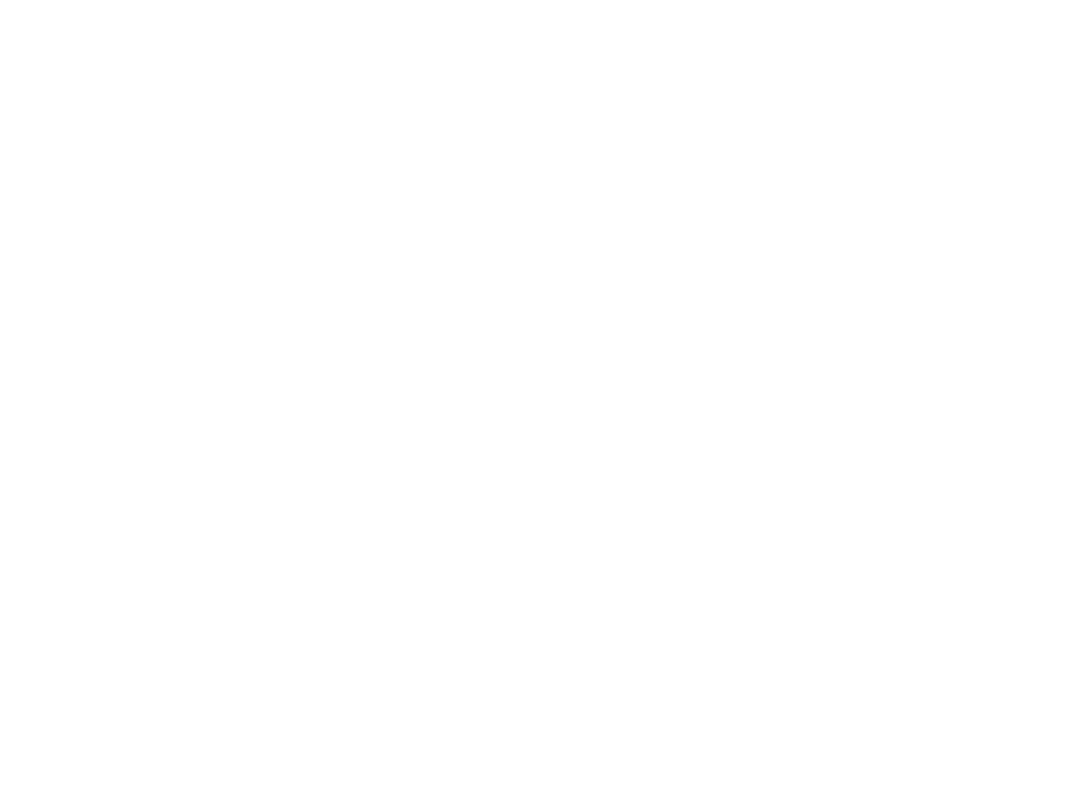
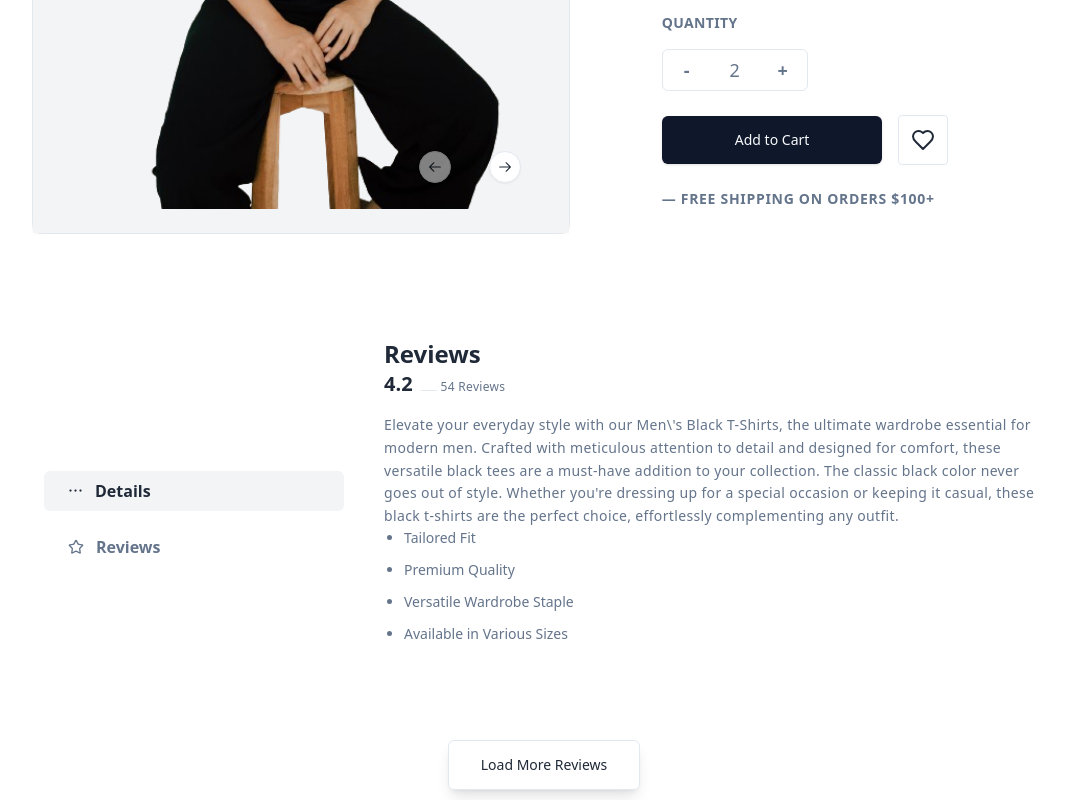
Before and after one commit to Brian-kipkoech-mutai/e-commerce-full-MEARN-stuck, a React (Vite) app in the folder front-end/: page /product/details in a window 1280 px wide. Before the commit this address had no page. Shown: the part 640-1440 px from the top of the page, without its empty margins (96-1161 px from the left). Before the commit the page ends 800 px from the top, so only its background shows below. Built offline with nearby package versions, Linux system fonts and the light colour scheme.

Commit message:
added child routes to the prooduct page

```diff
--- a/front-end/package.json
+++ b/front-end/package.json
@@ -22,7 +22,7 @@
     "classnames": "^2.5.1",
     "clsx": "^2.1.1",
     "embla-carousel-react": "^8.1.8",
-    "framer-motion": "^11.3.19",
+    "framer-motion": "^11.3.21",
     "lucide-react": "^0.416.0",
     "react": "^18.3.1",
     "react-dom": "^18.3.1",
--- a/front-end/src/App.jsx
+++ b/front-end/src/App.jsx
@@ -1,5 +1,4 @@
 import { BrowserRouter } from "react-router-dom";
-import Header from "./components/Header";
 import RoutesConfig from "./routes/routesConfig";
 
 
--- /dev/null
+++ b/front-end/src/components/DetailSection.jsx
@@ -0,0 +1,27 @@
+import React from 'react';
+
+function DetailSection(props) {
+    return (
+      <div>
+        <p className=" text-sm leading-relaxed tracking-wide text-muted-foreground">
+          Elevate your everyday style with our Men\'s Black T-Shirts, the
+          ultimate wardrobe essential for modern men. Crafted with meticulous
+          attention to detail and designed for comfort, these versatile black
+          tees are a must-have addition to your collection. The classic black
+          color never goes out of style. Whether you're dressing up for a
+          special occasion or keeping it casual, these black t-shirts are the
+          perfect choice, effortlessly complementing any outfit.
+        </p>
+        <ul className="list-disc pl-5 text-sm text-muted-foreground  space-y-3">
+          <li>Tailored Fit</li>
+          <li>Premium Quality</li>
+          <li>Versatile Wardrobe Staple</li>
+          <li>Available in Various Sizes</li>
+        </ul>
+      </div>
+    );
+
+
+}
+
+export default DetailSection;
--- /dev/null
+++ b/front-end/src/components/ReviewSection.jsx
@@ -0,0 +1,47 @@
+import { motion } from "framer-motion";
+import React from "react";
+import { Button } from "./ui/button";
+import {
+  Select,
+  SelectContent,
+  SelectItem,
+  SelectTrigger,
+  SelectValue,
+} from "@/components/ui/select";
+import Review from "./Review";
+
+
+function ReviewSection(props) {
+  const tapVariance = { scale: 0.9 };
+  return (
+    <div className="space-y-4">
+      <motion.section className="w-fit" whileTap={tapVariance}>
+        <Button className=" py-5 px-6   shadow-sm border">
+          Write a review
+        </Button>
+      </motion.section>
+      <section className="space-y-4">
+        <section className="flex justify-end">
+          <Select>
+            <SelectTrigger className="w-[180px]">
+              <SelectValue placeholder="Sort by" />
+            </SelectTrigger>
+            <SelectContent>
+              <SelectItem value="light">Latest</SelectItem>
+              <SelectItem value="dark">Stars</SelectItem>
+              <SelectItem value="system">Arliest</SelectItem>
+            </SelectContent>
+          </Select>
+        </section>
+        <hr className="w-full" />
+        <section className="flex flex-col gap-6">
+          {[...Array(5)].map((el, i) => (
+            <Review key={i} />
+          ))}
+        </section>
+      </section>
+    </div>
+  );
+}
+
+export default ReviewSection;
--- a/front-end/src/pages/Product.jsx
+++ b/front-end/src/pages/Product.jsx
@@ -1,6 +1,5 @@
 import { Card, CardContent } from "@/components/ui/card";
 import Featured from "../assets/images/pexels-leticiacurveloph-26093505-removebg-preview.png";
-
 import {
   Carousel,
   CarouselContent,
@@ -11,19 +10,17 @@ import {
 import { Heart, Share2, Star } from "lucide-react";
 import { Button } from "@/components/ui/button";
 import { DotsHorizontalIcon } from "@radix-ui/react-icons";
-import {
-  Select,
-  SelectContent,
-  SelectItem,
-  SelectTrigger,
-  SelectValue,
-} from "@/components/ui/select";
 
 import Latest from "@/components/Latest";
 
-import Review from "@/components/Review";
+import { AnimatePresence, motion } from "framer-motion";
+import { useState } from "react";
+import ReviewSection from "@/components/ReviewSection";
+import { Link, Outlet } from "react-router-dom";
 
 const Product = () => {
+  const tapVariance = { scale: 0.9 };
+
   return (
     <div>
       <section className="  flex  flex-col lg:flex-row gap-2 md:gap-10 lg:gap-20 items-center  max-w-screen-lg mx-auto  pb-20">
@@ -54,10 +51,16 @@ const Product = () => {
             <h1 className="font-semibold  text-2xl lg:text-3xl  ">
               Raw Black T-Shirt Lineup
             </h1>
-            <div>
+            <motion.div
+              className="cursor-pointer"
+              whileHover={{
+                rotate: [0, 10, -10, 5, -5, 0],
+                transition: { duration: 0.5, ease: "easeInOut" },
+              }}
+            >
               {" "}
               <Share2 />
-            </div>
+            </motion.div>
           </div>
           <div className="space-y-4">
             <section className="flex gap-2 bg-gray-100 px-3 py-1 rounded-full w-fit items-center text-sm text-muted-foreground font-semibold tracking-wide">
@@ -128,11 +131,16 @@ const Product = () => {
             </section>
           </div>
           <div className="w-full md:w-3/4 max-w-lg    flex gap-4 justify-between lg:items-center sm:items-end   ">
-            <Button className="flex-1 py-6">Add to Cart</Button>
+            <motion.div className="flex-1 " whileTap={tapVariance}>
+              <Button className="w-full py-6">Add to Cart</Button>
+            </motion.div>
 
-            <span className="grid place-items-center p-3 border rounded ">
-              <Heart />
-            </span>
+            <motion.div
+              className="grid place-items-center p-3 border rounded group cursor-pointer "
+              whileTap={tapVariance}
+            >
+              <Heart className="group-hover:fill-gray-800" />
+            </motion.div>
           </div>
           <p className="uppercase  text-muted-foreground font-semibold  text-sm tracking-wider">
             — Free shipping on orders $100+
@@ -142,14 +150,20 @@ const Product = () => {
       <section className=" px-3 max-w-screen-lg mx-auto">
         <section className="flex flex-col  md:flex-row ">
           <section className=" w-full md:w-[30%] flex flex-row  md:flex-col  justify-between md:justify-center gap-4">
+            <Link to="details" className="block">
               <div className="flex gap-3 items-center bg-gray-100 px-6 py-2 rounded-md cursor-pointer">
                 <DotsHorizontalIcon />
-              <p className="font-semibold "> Details </p>
+                <p className="font-semibold">Details</p>
               </div>
+            </Link>
+            <Link to="details" className="block">
               <div className="flex gap-3 items-center active:bg-gray-100 px-6 py-2 rounded-md cursor-pointer text-muted-foreground">
                 <Star className="h-4 w-4" />
-              <p className="font-semibold  ">Reviews</p>
+                <p className="font-semibold  ">
+                  <Link to={"reviews"}>Reviews</Link>
+                </p>
               </div>
+            </Link>
           </section>
           <section className=" w-full md:w-[70%]  md:pl-10 space-y-4 pb-20">
             <div>
@@ -166,52 +180,28 @@ const Product = () => {
               </div>
             </div>
             <div className="space-y-10 ">
-              {/* <p className=" text-sm leading-relaxed tracking-wide text-muted-foreground">
-                Elevate your everyday style with our Men\'s Black T-Shirts, the
-                ultimate wardrobe essential for modern men. Crafted with
-                meticulous attention to detail and designed for comfort, these
-                versatile black tees are a must-have addition to your
-                collection. The classic black color never goes out of style.
-                Whether you're dressing up for a special occasion or keeping it
-                casual, these black t-shirts are the perfect choice,
-                effortlessly complementing any outfit.
-              </p>
-              <ul className="list-disc pl-5 text-sm text-muted-foreground  space-y-3">
-                <li>Tailored Fit</li>
-                <li>Premium Quality</li>
-                <li>Versatile Wardrobe Staple</li>
-                <li>Available in Various Sizes</li>
-              </ul> */}
-
-              <div className="space-y-4">
-                <section className="flex justify-end md:justify-start">
-                  <Button className="">Write a review</Button>
-                </section>
-                <section className="space-y-4">
-                  <section className="flex justify-end">
-                    <Select>
-                      <SelectTrigger className="w-[180px]">
-                        <SelectValue placeholder="Sort by" />
-                      </SelectTrigger>
-                      <SelectContent>
-                        <SelectItem value="light">Latest</SelectItem>
-                        <SelectItem value="dark">Stars</SelectItem>
-                        <SelectItem value="system">Arliest</SelectItem>
-                      </SelectContent>
-                    </Select>
-                  </section>
-                  <hr className="w-full" />
-                  <section className="flex flex-col gap-6">
-                    {[...Array(5)].map((el, i) => (
-                      <Review key={i} />
-                    ))}
-                  </section>
-                </section>
-              </div>
+              <AnimatePresence mode="wait">
+                <motion.div
+                  initial={{ opacity: 0, x: -20 }}
+                  animate={{ opacity: 1, x: 0 ,transition:{duration:0.5, ease:"easeInOut"}}}
+                  exit={{ opacity: 0, x: 20 }}
+                >
+                  <Outlet />
+                </motion.div>
+              </AnimatePresence>
             </div>
           </section>
         </section>
       </section>
+      <motion.section
+        className="w-fit mx-auto my-4 mb-20"
+        whileTap={tapVariance}
+      >
+        {" "}
+        <Button className=" py-6 px-8 bg-transparent text-gray-800  shadow-lg border hover:bg-gray-100 ">
+          Load More Reviews
+        </Button>
+      </motion.section>
       <section
         className="max-w-screen-xl mx-auto
       "
```
Also changed, not shown: front-end/src/routes/routesConfig.jsx (+8 -4 lines), 1 other file (tests, documents, lock files or other folders). Lines whose indentation alone changed are shown as unchanged.
